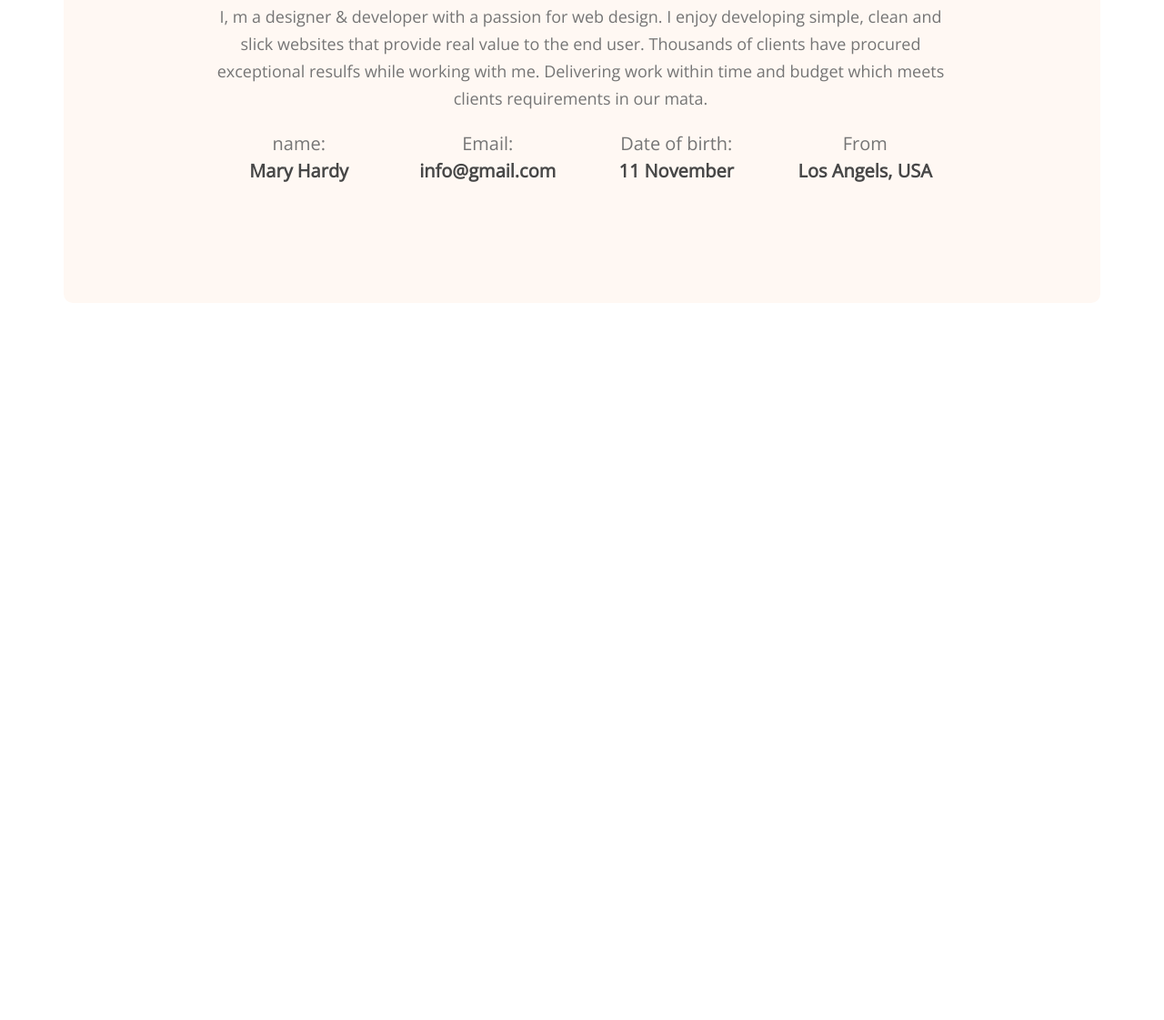
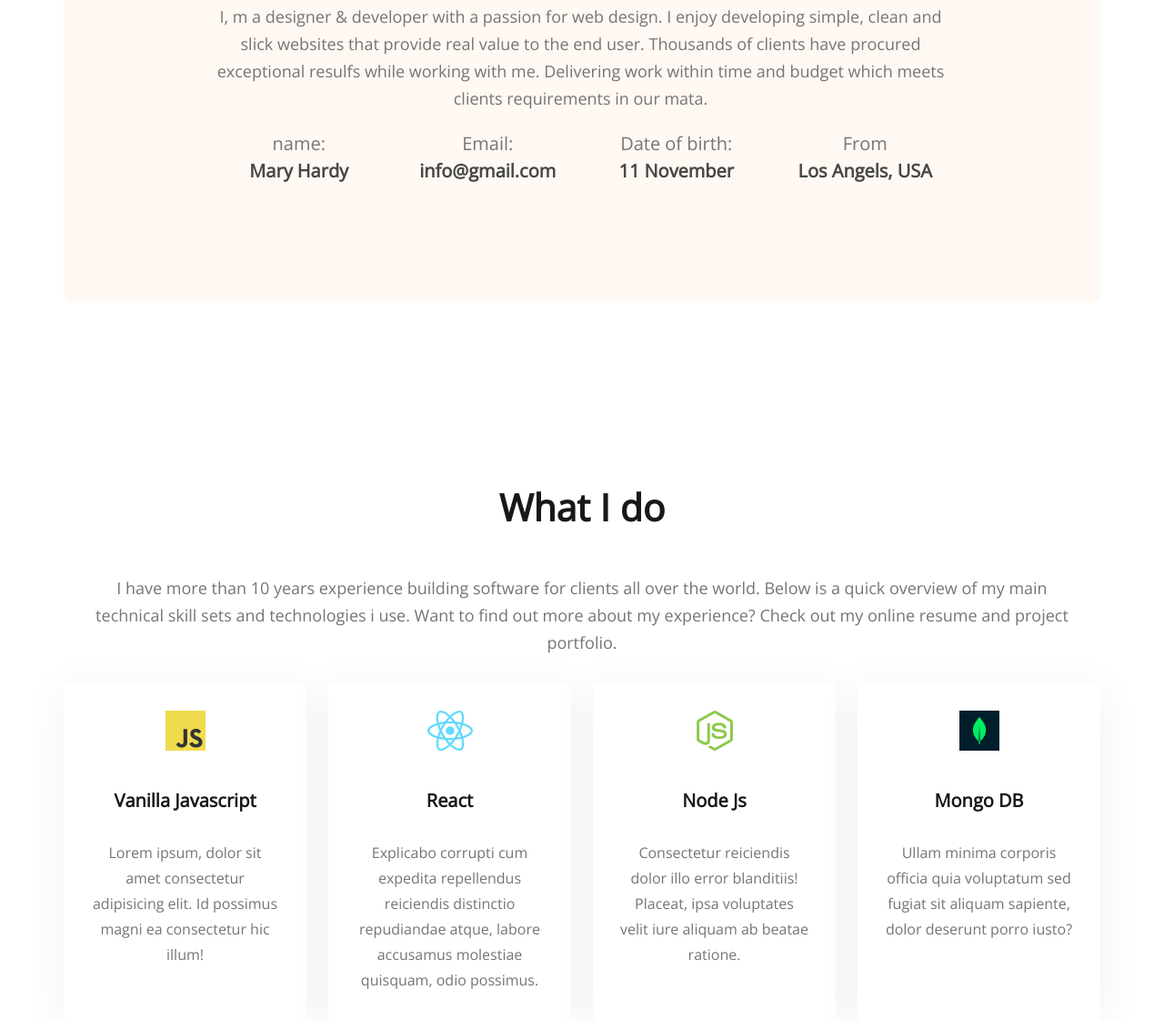
Before and after one commit to aumansur/developer-portfolio, a plain HTML site: page index.html in a window 1280 px wide. Shown: the part 1067-2188 px from the top of the page at 91% size. Before the commit the page ends 1400 px from the top, so only its background shows below. Drawn offline with nearby package versions, Linux system fonts and the light colour scheme.

```diff
--- a/index.html
+++ b/index.html
@@ -69,6 +69,34 @@
           </div>
         </div>
       </section>
+      <!-- what is do section  -->
+      <section class="whatIDo">
+        <h3> What I do</h3>
+        <p class="whatIDoDescription">I have more than 10 years experience building software for clients all over the world. Below is a quick overview of my main technical skill sets and technologies i use. Want to find out more about my experience? Check out my online resume and project portfolio.</p>
+        <!-- .skills-wrapper>skill*4img+p.slikTitle+p.skillDescription>lorem20 -->
+        <div class="skills-wrapper">
+            <div class="skill">
+                <img src="/images/icons/js.png" alt="">
+                <p class="slikTitle">Vanilla Javascript</p>
+                <p class="skillDescription">Lorem ipsum, dolor sit amet consectetur adipisicing elit. Id possimus magni ea consectetur hic illum!</p>
+            </div>
+            <div class="skill">
+                <img src="/images/icons/react.png" alt="">
+                <p class="slikTitle">React</p>
+                <p class="skillDescription">Explicabo corrupti cum expedita repellendus reiciendis distinctio repudiandae atque, labore accusamus molestiae quisquam, odio possimus.</p>
+            </div>
+            <div class="skill">
+                <img src="./images/icons/nodejs.png" alt="">
+                <p class="slikTitle">Node Js</p>
+                <p class="skillDescription">Consectetur reiciendis dolor illo error blanditiis! Placeat, ipsa voluptates velit iure aliquam ab beatae ratione.</p>
+            </div>
+            <div class="skill">
+                <img src="images/icons/mongo.png" alt="">
+                <p class="slikTitle">Mongo DB</p>
+                <p class="skillDescription">Ullam minima corporis officia quia voluptatum sed fugiat sit aliquam sapiente, dolor deserunt porro iusto?</p>
+            </div>
+        </div>
+      </section>
     </main>
     <footer></footer>
   </body>
--- a/styles/portfolio.css
+++ b/styles/portfolio.css
@@ -1,6 +1,9 @@
 * {
   margin: 0;
   font-family: "Open Sans", sans-serif;
+}
+body{
+    flex-wrap: wrap;
 }
 .primaryColor {
   color: #fd6e0a;
@@ -147,3 +150,50 @@ main {
 
   color: #474747;
 }
+
+/*What i do section */
+.whatIDo{
+    margin-top: 200px;
+    text-align: center;
+    font-weight: 700;
+font-size: 35px;
+line-height: 48px;
+color: #181818;
+
+}
+.whatIDo h3{
+margin-bottom: 50px;
+}
+.whatIDoDescription{
+    font-weight: 400;
+font-size: 18px;
+line-height: 30px;
+text-align: center;
+color: #757575;
+margin: 30px;
+}
+.skills-wrapper{
+    display: flex;
+    gap: 24px;
+}
+.slikTitle{
+    font-weight: 700;
+font-size: 20px;
+line-height: 27px;
+text-align: center;
+margin: 30px 0px;
+}
+
+.skillDescription{
+    font-weight: 400;
+font-size: 16px;
+line-height: 28px;
+color: #757575;
+}
+.skill{
+    background: #FFFFFF;
+    box-shadow: 0px 6px 50px rgba(0, 0, 0, 0.06);
+    border-radius: 5px;
+    padding: 30px;
+    width: 300px;
+}
```
